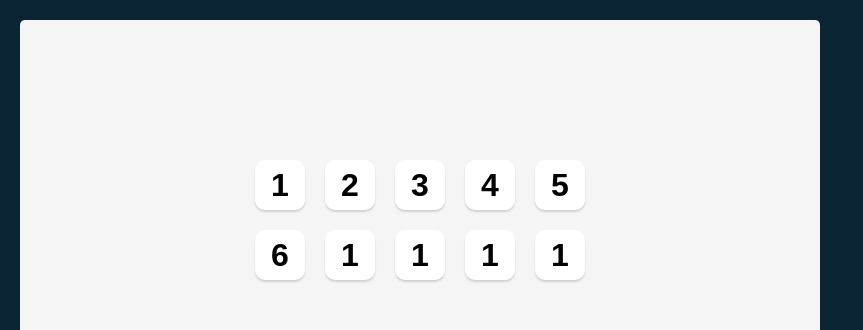
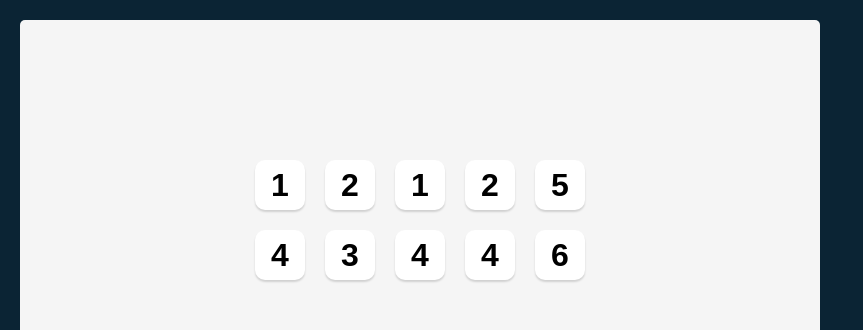
Before and after one commit to saeedjabbar/match, a React (Create React App) app: page / in a window 1280 px wide. Shown: the top 330 px of the page, without its empty margins (0-863 px from the left). Built offline with nearby package versions, Linux system fonts and the light colour scheme.

Commit message:
keys  added

```diff
--- a/src/App.js
+++ b/src/App.js
@@ -1,20 +1,29 @@
-import React from "react"
+import React, {useState} from "react"
 import Die from "./components/Die"
 
 export default function App() {
+
+  const [gameBoard, setGameBoard] = useState(allNewDice())
+
+  console.log(gameBoard);
+
+  function allNewDice() {
+    ///random number between 1 and 6
+    const newDice = []
+
+    for (let i = 0; i < 10; i++) {
+      newDice.push(Math.floor(Math.random() * 6) + 1)
+    }
+
+    return newDice
+  }
+
+  const dices = gameBoard.map((die, index) => <Die key={index} value={die} />)
+
   return (
     <main>
       <div className="dice-container">
-        <Die value="1" />
-        <Die value="2" />
-        <Die value="3" />
-        <Die value="4" />
-        <Die value="5" />
-        <Die value="6" />
-        <Die value="1" />
-        <Die value="1" />
-        <Die value="1" />
-        <Die value="1" />
+        {dices}
       </div>
     </main>
   )
```
